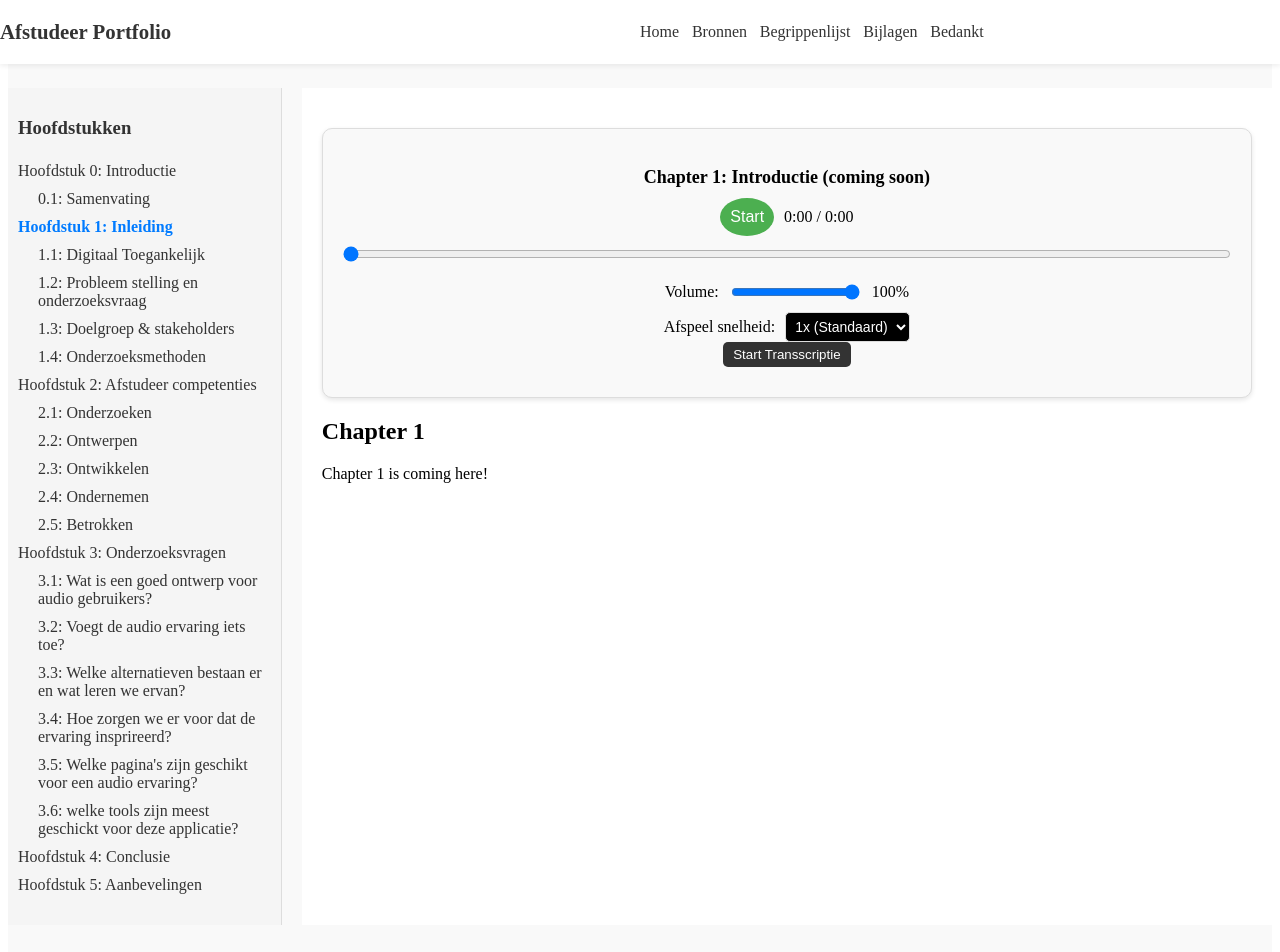
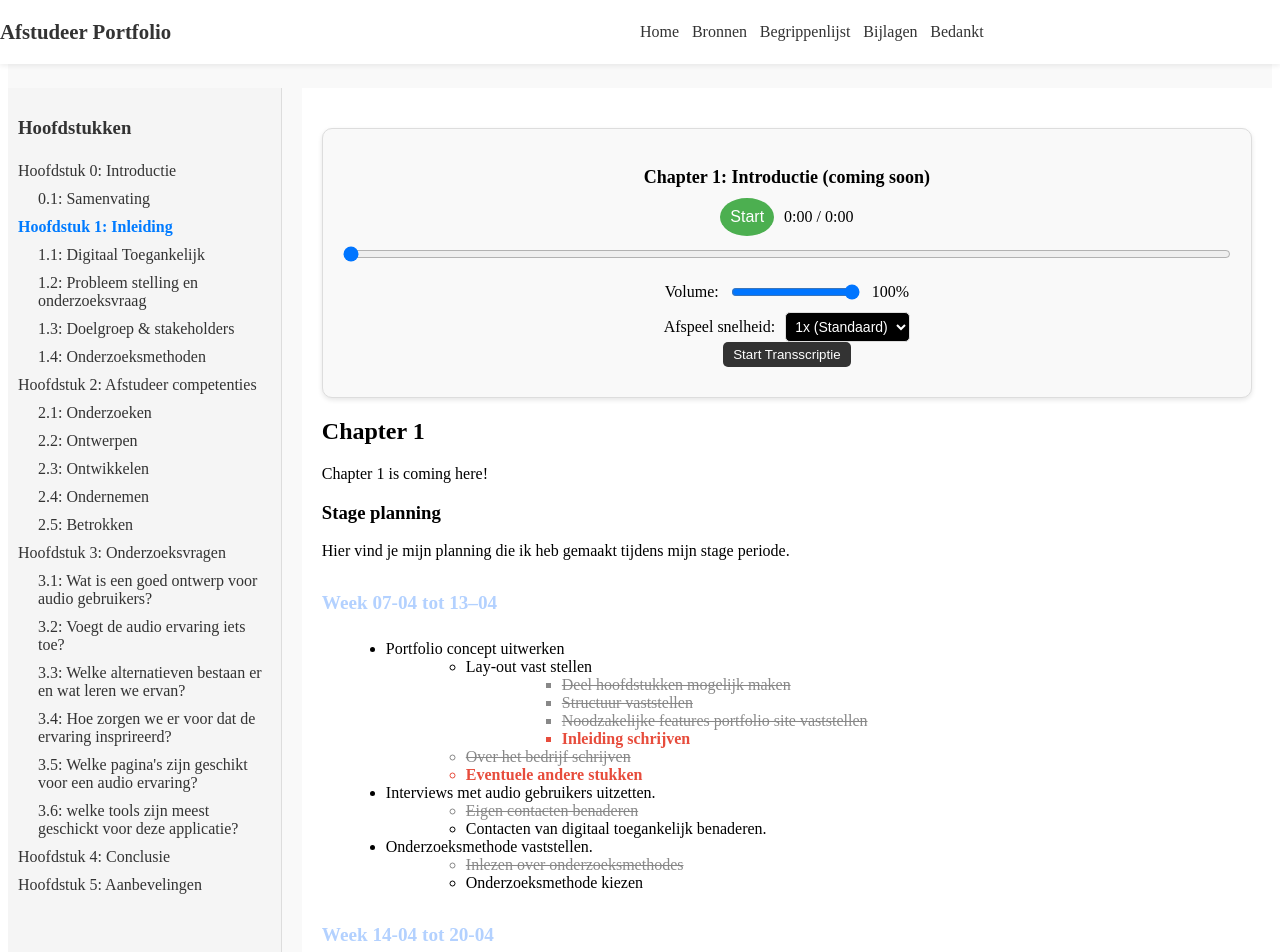
Before and after one commit to olevanderheiden/afstudeer-portfolio, a React (Vite) app: page /afstudeer-portfolio/chapter1 in a window 1280 px wide. Shown: the top 952 px of the page. Built offline with nearby package versions, Linux system fonts and the light colour scheme.

Commit message:
V0.84 Adding planning functionaltiy added. Including options to cross out things that got done. And coloring delayed things red. Also added the planner to chapter 1 until further notice.

```diff
--- /dev/null
+++ b/src/assets/pageElements/planningTree.jsx
@@ -0,0 +1,44 @@
+import React from "react";
+import "./../../styles/planningTree.css";
+
+const PlanningTree = ({ nodes, level = 0 }) => {
+  if (!nodes || nodes.length === 0) return null;
+
+  return (
+    <div>
+      {nodes.map((node, idx) =>
+        node.isWeek ? (
+          <div key={idx} style={{ marginTop: level === 0 ? "2em" : "1.5em" }}>
+            <h4 className="planning-week">{node.title}</h4>
+            {node.children && (
+              <PlanningTree nodes={node.children} level={level + 1} />
+            )}
+          </div>
+        ) : null
+      )}
+      <ul className={`planning-level-${level}`}>
+        {nodes
+          .filter((node) => !node.isWeek)
+          .map((node, idx) => (
+            <li
+              key={idx}
+              className={
+                node.done
+                  ? "planning-done"
+                  : node.missed
+                  ? "planning-missed"
+                  : undefined
+              }
+            >
+              {node.title}
+              {node.children && (
+                <PlanningTree nodes={node.children} level={level + 1} />
+              )}
+            </li>
+          ))}
+      </ul>
+    </div>
+  );
+};
+
+export default PlanningTree;
--- a/src/assets/pages/chapters/chapter1.jsx
+++ b/src/assets/pages/chapters/chapter1.jsx
@@ -1,17 +1,27 @@
 import React from "react";
 import Layout from "../../pageElements/Layout";
 import AudioPlayer from "../../pageElements/audioPlayer";
+import { planning } from "../../planningdata";
+import PlanningTree from "../../pageElements/PlanningTree";
 
 export const title = "Inleiding";
 
 const Chapter1 = () => {
-
   const content = (
     <div>
       {/* Include the AudioPlayer component here */}
-      <AudioPlayer fileName="test.mp3" title="Chapter 1: Introductie (coming soon)" />
+      <AudioPlayer
+        fileName="test.mp3"
+        title="Chapter 1: Introductie (coming soon)"
+      />
       <h2>Chapter 1</h2>
       <p>Chapter 1 is coming here!</p>
+      <h3>Stage planning</h3>
+      <p>
+        Hier vind je mijn planning die ik heb gemaakt tijdens mijn stage
+        periode.
+      </p>
+      <PlanningTree nodes={planning} />
     </div>
   );
 
--- /dev/null
+++ b/src/assets/planningdata.jsx
@@ -0,0 +1,59 @@
+export const planning = [
+  {
+    title: "Week 07-04 tot 13–04",
+    isWeek: true,
+    children: [
+      {
+        title: "Portfolio concept uitwerken",
+        children: [
+          {
+            title: "Lay-out vast stellen",
+            children: [
+              { title: "Deel hoofdstukken mogelijk maken", done: true },
+              { title: "Structuur vaststellen", done: true },
+              {
+                title: "Noodzakelijke features portfolio site vaststellen",
+                done: true,
+              },
+              { title: "Inleiding schrijven", missed: true },
+            ],
+          },
+          { title: "Over het bedrijf schrijven", done: true },
+          { title: "Eventuele andere stukken", missed: true },
+        ],
+      },
+      {
+        title: "Interviews met audio gebruikers uitzetten.",
+        children: [
+          { title: "Eigen contacten benaderen", done: true },
+          { title: "Contacten van digitaal toegankelijk benaderen." },
+        ],
+      },
+      {
+        title: "Onderzoeksmethode vaststellen.",
+        children: [
+          { title: "Inlezen over onderzoeksmethodes", done: true },
+          { title: "Onderzoeksmethode kiezen" },
+        ],
+      },
+    ],
+  },
+  {
+    title: "Week 14-04 tot 20-04",
+    isWeek: true,
+    children: [
+      { title: "Onderzoeksmethode schrijven" },
+      { title: "Interview vragen vaststellen" },
+      { title: "Stakeholder analyse doen", done: true },
+      {
+        title: "Interviews houden (indien mogelijk)",
+        children: [
+          { title: "Gesprek houden" },
+          { title: "Samenvatten", missed: true },
+        ],
+      },
+      { title: "Visueel ontwerp opstarten/maken" },
+      { title: "Check met Pim inplannen alvast" },
+    ],
+  },
+];
--- /dev/null
+++ b/src/styles/planningTree.css
@@ -0,0 +1,27 @@
+.planning-week {
+  color: #b3d1ff;
+  font-size: 1.2em;
+  font-weight: bold;
+  margin-top: 1em;
+  display: block;
+}
+.planning-done {
+  text-decoration: line-through;
+  color: #888;
+}
+.planning-missed {
+  color: #e74c3c;
+  font-weight: bold;
+}
+.planning-level-0 {
+  margin-bottom: 1em;
+}
+.planning-level-1 {
+  margin-left: 1.5em;
+}
+.planning-level-2 {
+  margin-left: 2.5em;
+}
+.planning-level-3 {
+  margin-left: 3.5em;
+}
```
